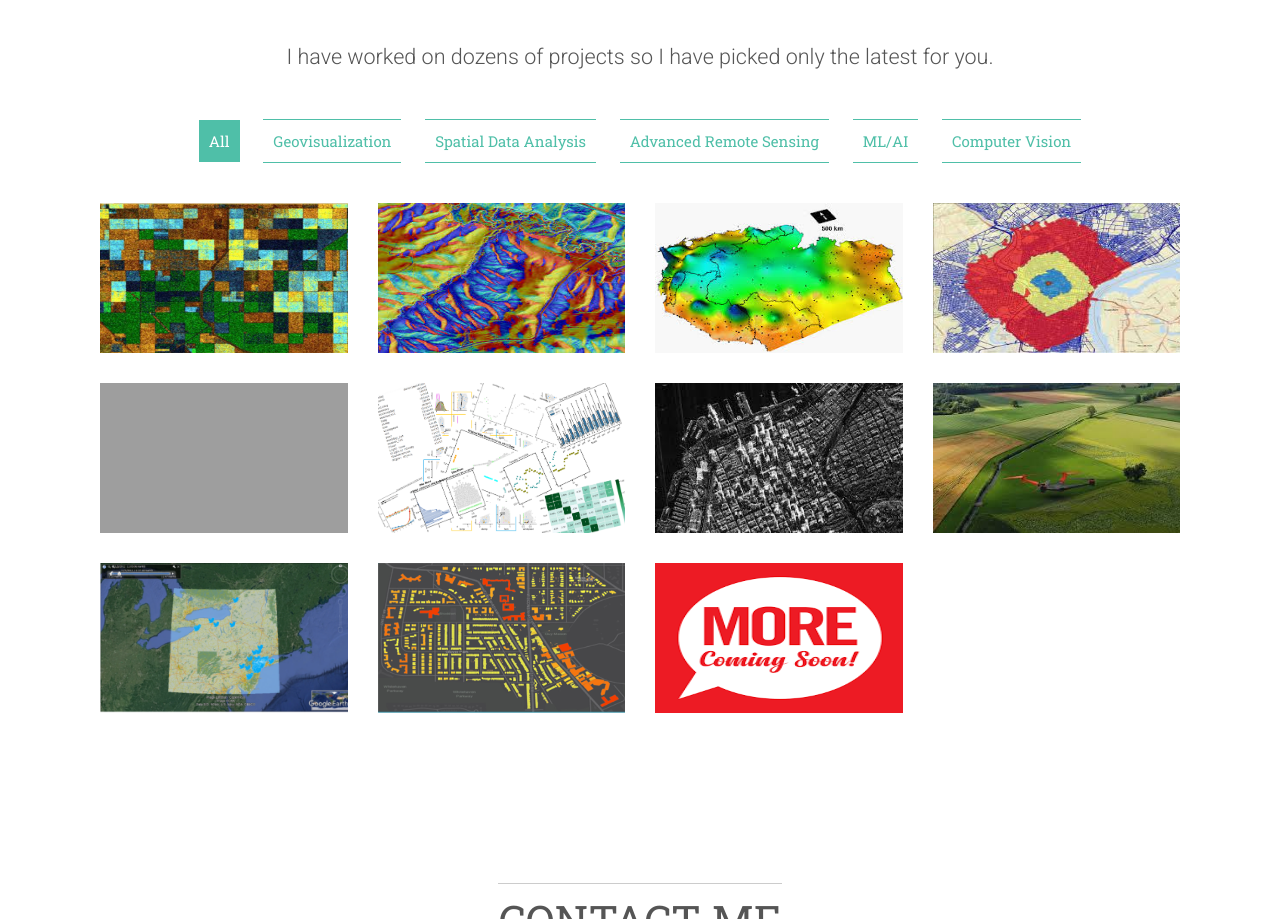
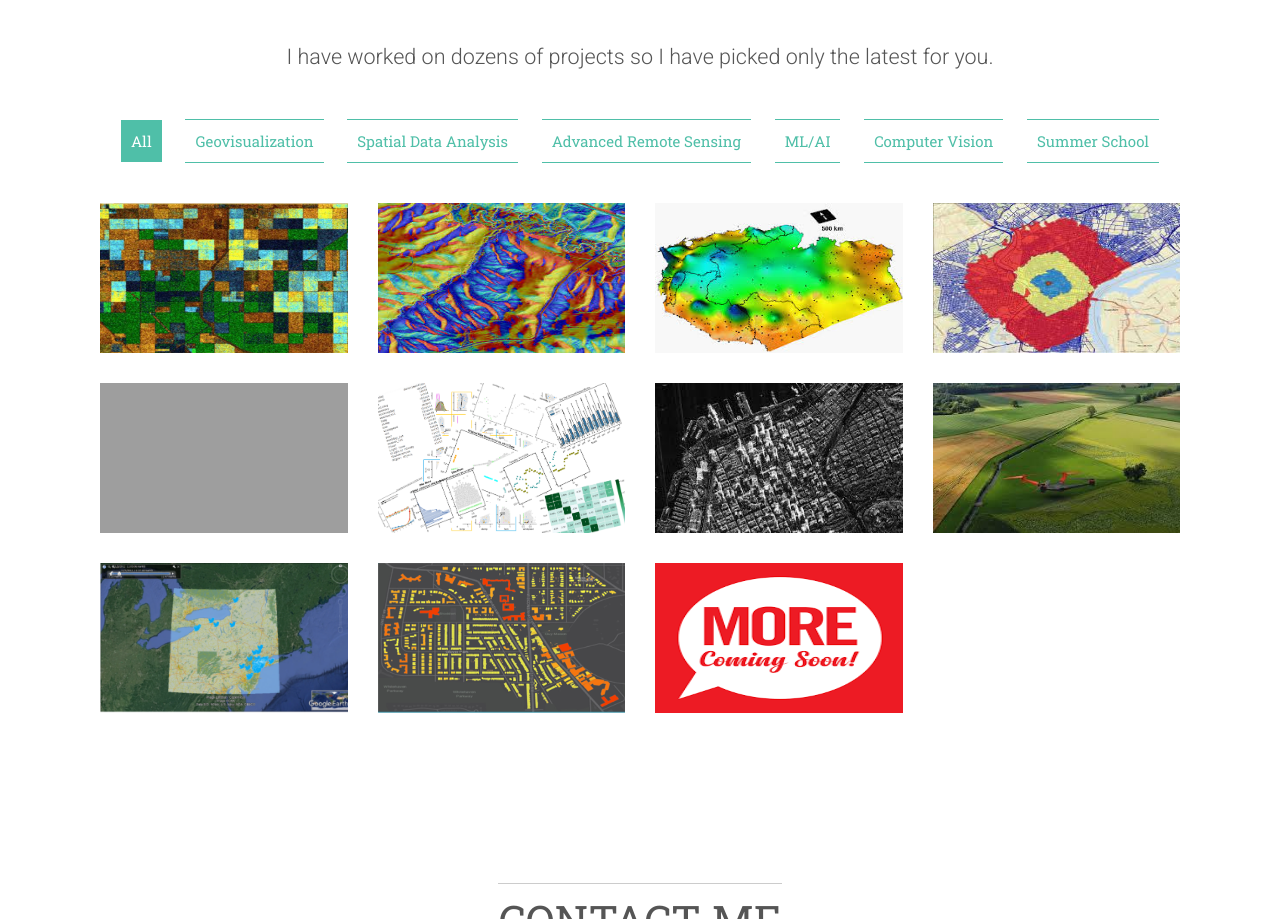
Before and after one commit to HiraZafar1996/HiraZafar1996-emjmdcde.github.io, a plain HTML site: page index.html in a window 1280 px wide. Shown: the part 2621-3540 px from the top of the page. Drawn offline with nearby package versions, Linux system fonts and the light colour scheme; grey boxes are pictures that could not be loaded.

Commit message:
summer_School_report

```diff
--- a/index.html
+++ b/index.html
@@ -177,6 +177,7 @@
             <li><a href="#" data-filter="Advanced Remote Sensing">Advanced Remote Sensing</a></li>
             <li><a href="#" data-filter="Advanced Remote Sensing">ML/AI</a></li>
             <li><a href="#" data-filter="other">Computer Vision</a></li>
+            <li><a href="Pdfs/HiraZafar_Report.pdf" data-filter="other">Summer School</a></li>
           </ul>
           <div id="detail">
             <div class="row">
```
Also changed, not shown: 1 other file.
